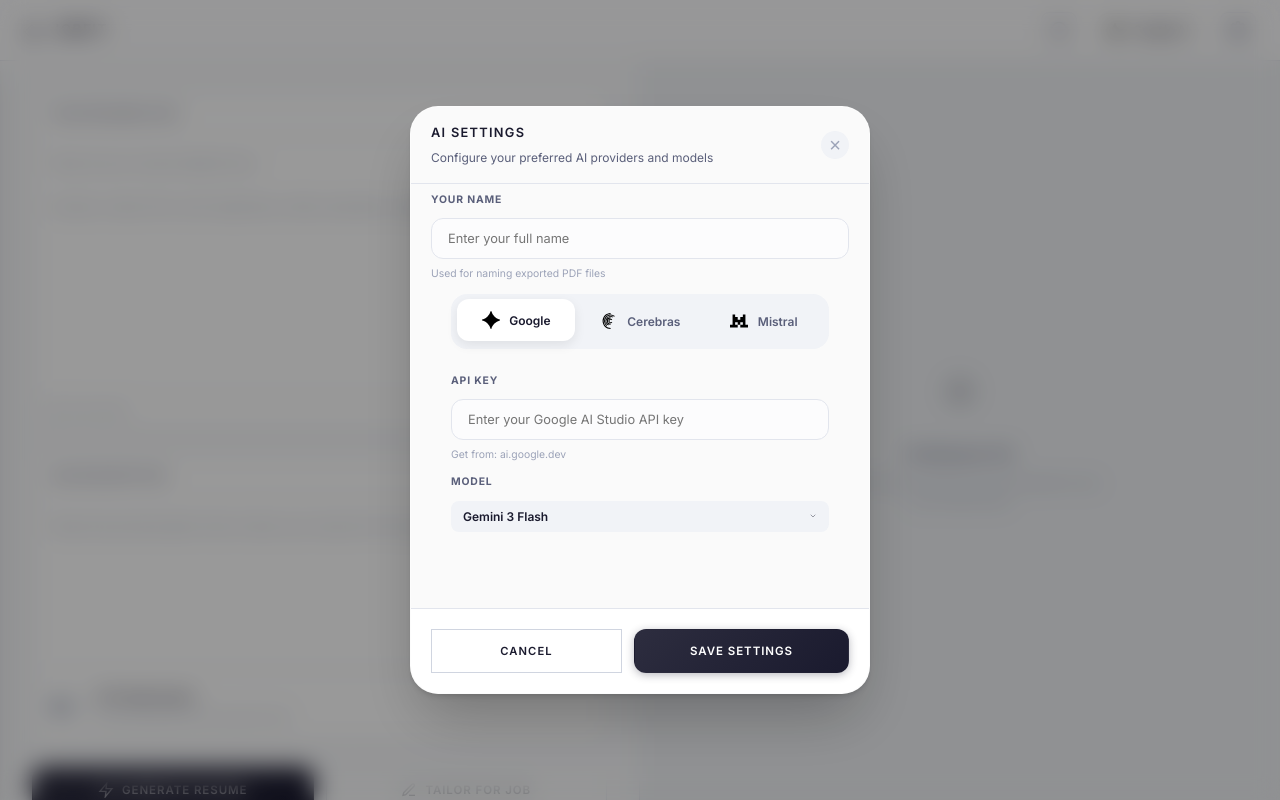
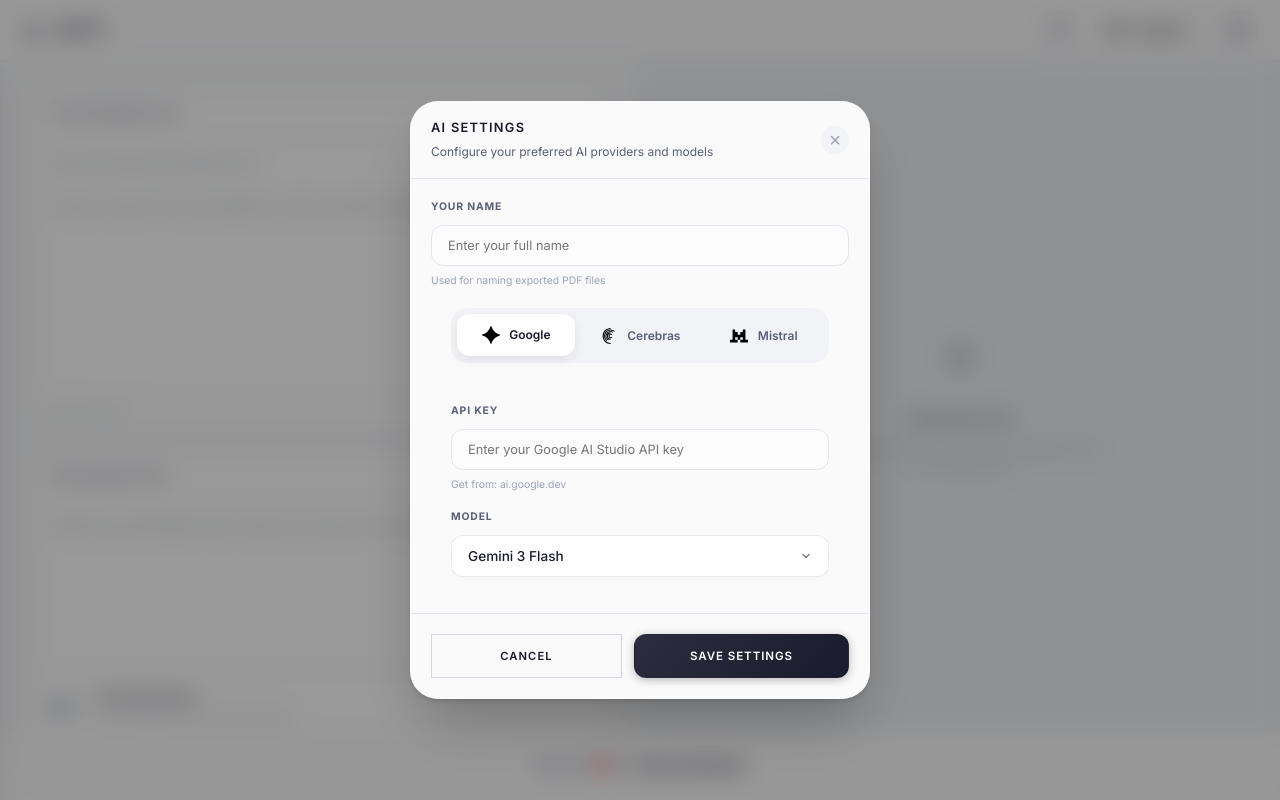
Before and after one commit to tanmay-kalbande/JobFit, a React (Vite) app: page / in a window 1280 px wide. Both pictures are taken after a click on the button 1238 px from the left and 30 px from the top of the page. Built offline with nearby package versions, Linux system fonts and the light colour scheme.

Commit message:
Add 'Built by Tanmay Kalbande' footer and finalize premium UI changes

```diff
--- a/src/App.css
+++ b/src/App.css
@@ -795,7 +795,8 @@
   gap: 0.4rem;
   background: #f1f3f7;
   border-radius: 16px;
-  margin: 0.75rem 1.25rem;
+  margin: 1.25rem;
+  /* Separated from header/footer */
   border: none;
 }
 
@@ -2829,34 +2830,33 @@
   align-items: center;
   justify-content: space-between;
   width: 100%;
-  padding: 0.5rem 0.75rem;
-  background: #f1f3f7;
-  border: none;
-  border-radius: 8px;
+  padding: 0.75rem 1rem;
+  background: white;
+  border: 1px solid rgba(0, 0, 0, 0.08);
+  border-radius: 12px;
   color: #1a1a2e;
   font-family: inherit;
-  font-size: 0.75rem;
-  font-weight: 600;
+  font-size: 0.85rem;
+  font-weight: 500;
   cursor: pointer;
-  transition: all 0.2s;
+  transition: all 0.3s cubic-bezier(0.4, 0, 0.2, 1);
+  box-shadow: 0 2px 4px rgba(0, 0, 0, 0.02);
 }
 
 .dropdown-toggle:hover {
-  background: #e9ecf1;
+  border-color: rgba(0, 0, 0, 0.15);
+  box-shadow: 0 4px 12px rgba(0, 0, 0, 0.05);
+  background: #fdfdfe;
 }
 
 .dropdown-toggle .chevron {
   transition: transform 0.3s ease;
-  opacity: 0.5;
-  width: 8px;
-  height: 8px;
+  opacity: 0.6;
 }
 
 .custom-dropdown.is-open .dropdown-toggle {
-  background: white;
-  box-shadow: 0 0 0 2px #1a1a2e;
-  border-bottom-left-radius: 0;
-  border-bottom-right-radius: 0;
+  border-color: #1a1a2e;
+  box-shadow: 0 0 0 4px rgba(26, 26, 46, 0.05);
 }
 
 .custom-dropdown.is-open .chevron {
@@ -2866,39 +2866,38 @@
 
 .dropdown-menu {
   position: absolute;
-  top: 100%;
+  top: calc(100% + 8px);
   left: 0;
   right: 0;
-  background: white;
-  border: 2px solid #1a1a2e;
-  border-top: none;
-  border-bottom-left-radius: 10px;
-  border-bottom-right-radius: 10px;
-  box-shadow: 0 8px 16px rgba(0, 0, 0, 0.08);
+  background: rgba(255, 255, 255, 0.9);
+  backdrop-filter: blur(16px);
+  border: 1px solid rgba(255, 255, 255, 0.4);
+  border-radius: 16px;
+  box-shadow: 0 10px 40px rgba(0, 0, 0, 0.1);
   z-index: 1001;
   opacity: 0;
   visibility: hidden;
-  transform: translateY(-2px);
-  transition: all 0.2s ease;
+  transform: translateY(-8px) scale(0.98);
+  transition: all 0.3s cubic-bezier(0.34, 1.56, 0.64, 1);
   overflow: hidden;
 }
 
 .custom-dropdown.is-open .dropdown-menu {
   opacity: 1;
   visibility: visible;
-  transform: translateY(0);
+  transform: translateY(0) scale(1);
 }
 
 .dropdown-menu-inner {
-  padding: 0.2rem;
-  max-height: 160px;
+  padding: 0.5rem;
+  max-height: 240px;
   overflow-y: auto;
 }
 
 .dropdown-item {
-  padding: 0.5rem 0.75rem;
-  border-radius: 6px;
-  font-size: 0.75rem;
+  padding: 0.7rem 1rem;
+  border-radius: 10px;
+  font-size: 0.85rem;
   color: #5a5f7a;
   cursor: pointer;
   display: flex;
@@ -2909,8 +2908,9 @@
 }
 
 .dropdown-item:hover {
-  background: #f1f3f7;
+  background: rgba(0, 0, 0, 0.04);
   color: #1a1a2e;
+  transform: translateX(4px);
 }
 
 .dropdown-item.active {
@@ -2919,38 +2919,25 @@
 }
 
 .check-icon {
-  width: 8px;
-  height: 8px;
-}
-
-/* Fix for dropdown clipping and spaces */
-.provider-settings {
-  padding: 0.75rem 1.25rem;
-  padding-bottom: 4rem;
-  /* Balanced space for dropdown */
-}
-
-.form-group {
-  margin-bottom: 0.75rem;
-  /* Reduced from 1rem */
-}
-
-.user-name-group {
-  margin-top: 0.5rem !important;
-  /* Reduced from 1.25rem */
-}
-
-/* Ensure modal form takes full height for sticky footer buttons */
-.modal-content form {
-  display: flex;
-  flex-direction: column;
-  flex: 1;
-  min-height: 0;
-}
-
-.modal-actions {
-  margin-top: auto;
-  /* Push to bottom */
-  background: white;
-  z-index: 10;
-}
+  opacity: 0.8;
+}
+
+/* App Footer Styling */
+.app-footer {
+  padding: 1.5rem 2rem;
+  text-align: center;
+  background: #fcfcfd;
+  border-top: 1px solid rgba(0, 0, 0, 0.04);
+}
+
+.app-footer p {
+  font-size: 0.8rem;
+  color: #5a5f7a;
+  margin: 0;
+  font-weight: 500;
+}
+
+.app-footer span {
+  color: #1a1a2e;
+  font-weight: 700;
+}
--- a/src/App.tsx
+++ b/src/App.tsx
@@ -664,6 +664,10 @@
         </div>
       </main>
 
+      <footer className="app-footer no-print">
+        <p>Built with ❤️ by <span>Tanmay Kalbande</span></p>
+      </footer>
+
       {/* Settings Modal */}
       {showSettings && (
         <SettingsModal
```
